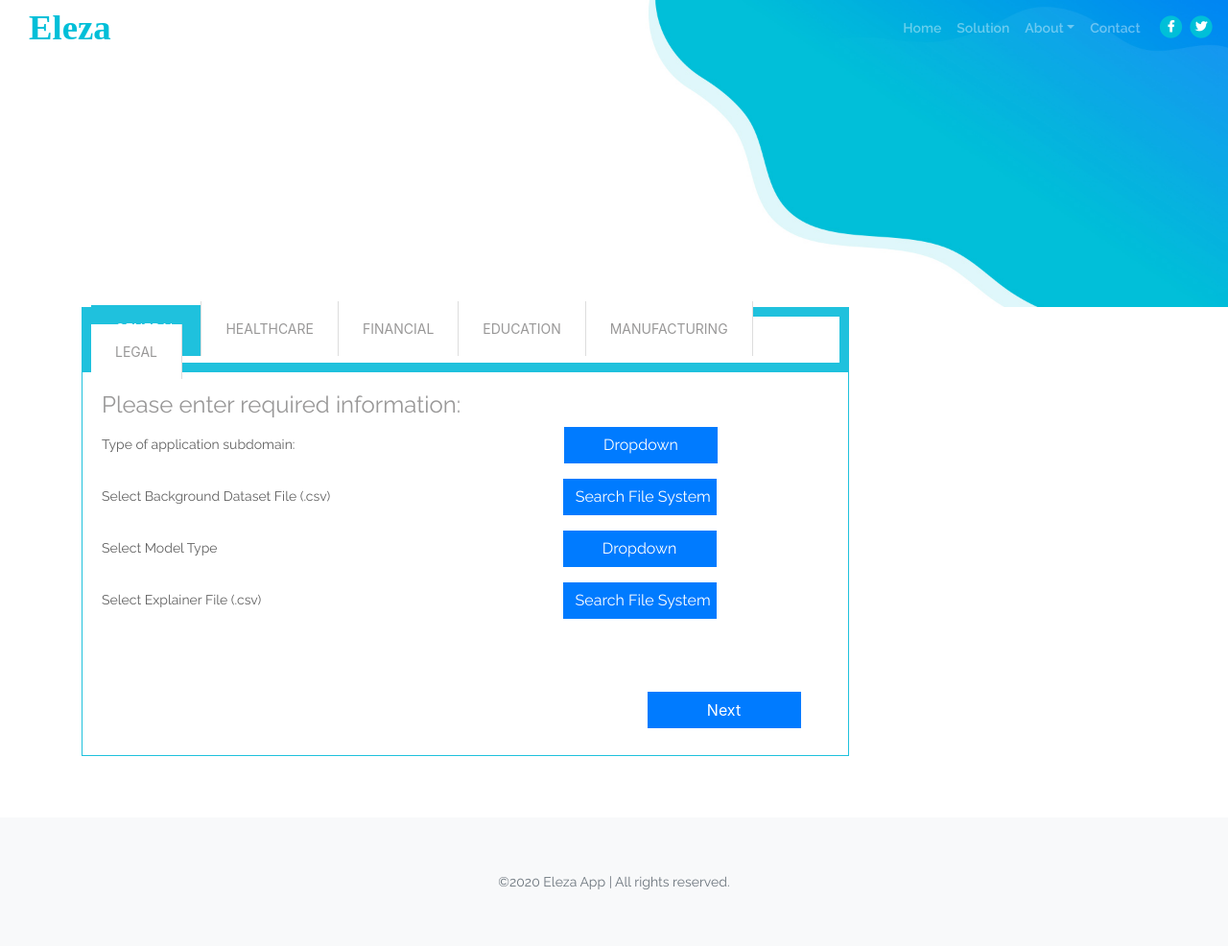
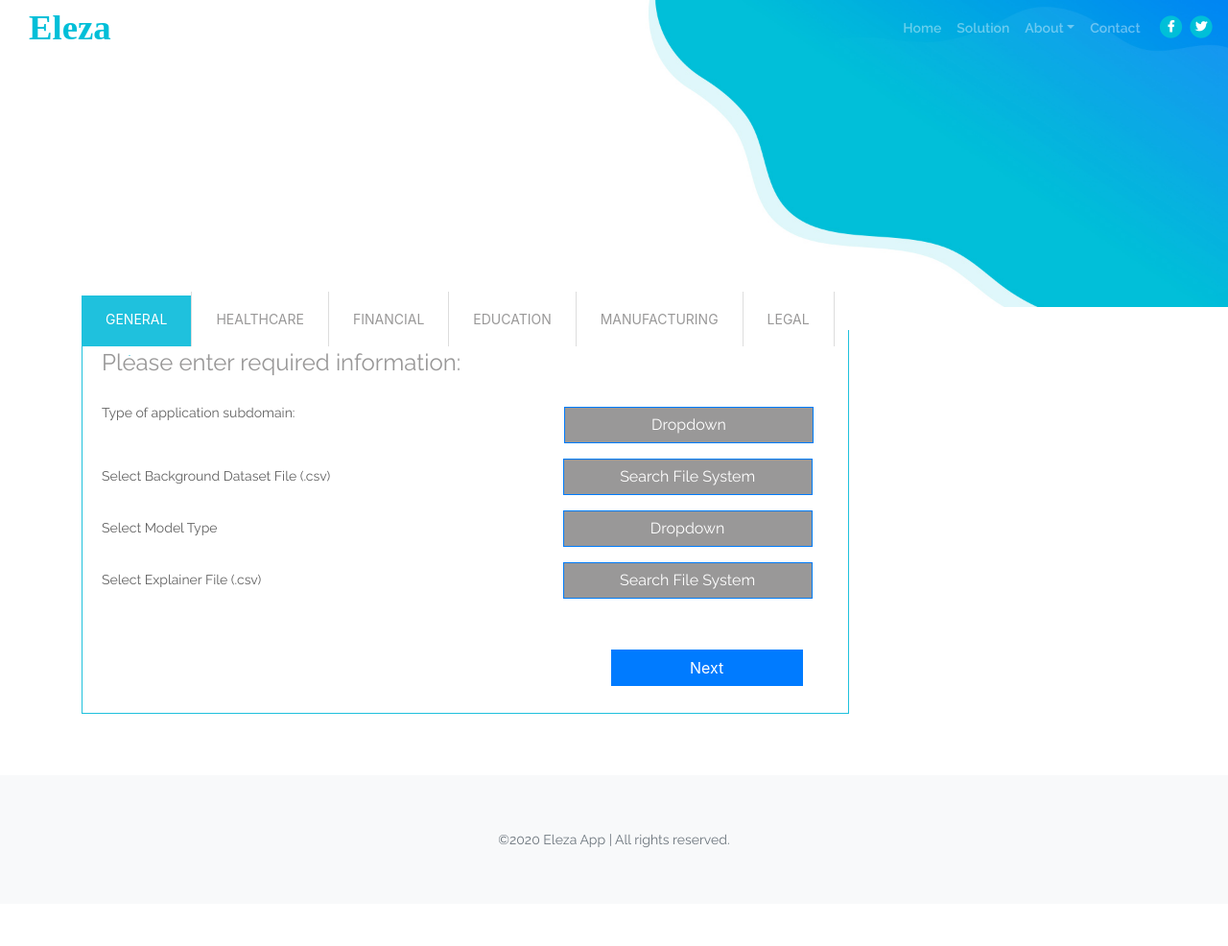
Before and after one commit to kipod/eleza, a Flask app: template app/templates/demo.html in a window 1280 px wide, after a click on "GENERAL". Shown: the whole page at 96% size. After the commit the page ends 884 px from the top, so only its background shows below. Run offline with Flask 2, Linux system fonts and the light colour scheme; the template is opened without the code that fills it, so the values that code supplies are empty; some libraries are stand-ins or nearby versions.

Commit message:
fix troble pull request

```diff
--- a/app/__init__.py
+++ b/app/__init__.py
@@ -33,7 +33,7 @@
     # Register blueprints.
     app.register_blueprint(auth_blueprint)
     app.register_blueprint(main_blueprint)
-    app.register_blueprint(demo_blueprint)
+    app.register_blueprint(demo_blueprint, url_prefix="/demo")
 
     # Set up flask login.
     @login_manager.user_loader
--- a/app/static/css/style_slide.css
+++ b/app/static/css/style_slide.css
@@ -5,7 +5,7 @@
 }
 
 .tab .nav-tabs {
-    border: 10px solid #1fc1dd;
+    border: 0px solid #1fc1dd;
 }
 
 .tab .nav-tabs li {
@@ -53,9 +53,9 @@
 
 .tab .nav-tabs li.active a:after {
     content: "";
-    border-top: 10px solid #1fc1dd;
-    border-left: 10px solid transparent;
-    border-right: 10px solid transparent;
+    border-top: 1px solid #1fc1dd;
+    border-left: 1px solid transparent;
+    border-right: 1px solid transparent;
     position: absolute;
     bottom: -10px;
     left: 43%;
@@ -77,6 +77,7 @@
     margin-top: 0;
 }
 
+
 @media only screen and (max-width: 480px) {
     .tab .nav-tabs li {
         width: 100%;
@@ -86,6 +87,6 @@
     .tab .nav-tabs li.active a,
     .tab .nav-tabs li.active a:after,
     .tab .nav-tabs li.active a:hover {
-        border: none;
+        border: 1px;
     }
 }
--- a/app/templates/base.html
+++ b/app/templates/base.html
@@ -11,19 +11,19 @@
   <meta name="viewport" content="width=device-width,initial-scale=1">
   {% endblock %}
   <!-- styles -->
-  {% block links %}
-  <link rel="stylesheet" href="https://maxcdn.bootstrapcdn.com/bootstrap/4.0.0/css/bootstrap.min.css"
-    integrity="sha384-Gn5384xqQ1aoWXA+058RXPxPg6fy4IWvTNh0E263XmFcJlSAwiGgFAW/dAiS6JXm" crossorigin="anonymous">
-  <link href="{{ url_for('static', filename='main.css') }}" rel="stylesheet" media="screen">
+
   <link href="https://fonts.googleapis.com/css?family=Raleway:400,400i,600,700,700i&amp;subset=latin-ext"
     rel="stylesheet">
-  <link href="static/css/fontawesome-all.css" rel="stylesheet">
-  <link href="static/css/swiper.css" rel="stylesheet">
-  <link href="static/css/magnific-popup.css" rel="stylesheet">
-  <link href="static/css/styles.css" rel="stylesheet">
-  <link href="static/css/bootstrap.css" rel="stylesheet">
+  <link href="/static/css/fontawesome-all.css" rel="stylesheet">
+  <link href="/static/css/fontawesome-all.css" rel="stylesheet">
+  <link href="/static/css/swiper.css" rel="stylesheet">
+  <link href="/static/css/magnific-popup.css" rel="stylesheet">
+  <link href="/static/css/styles.css" rel="stylesheet">
+  <link href="/static/css/bootstrap.css" rel="stylesheet">
+  <link href="{{ url_for('static', filename='main.css') }}" rel="stylesheet" media="screen">
   <!-- Favicon  -->
-  <link rel="icon" href="static/images/favicon.png">
+  <link rel="icon" href="/static/images/favicon.png">
+  {% block links %}
   {% endblock %}
 </head>
 
@@ -35,7 +35,7 @@
     <nav class="navbar navbar-expand-lg navbar-dark navbar-custom fixed-top">
 
       <!-- Image Logo -->
-      <a class="navbar-brand logo-image" href="/"><img src="static/images/logo.svg" alt="alternative"></a>
+      <a class="navbar-brand logo-image" href="/"><img src="/static/images/logo.svg" alt="alternative"></a>
 
       <!-- Mobile Menu Toggle Button -->
       <button class="navbar-toggler" type="button" data-toggle="collapse" data-target="#navbarsExampleDefault"
@@ -59,10 +59,10 @@
             <a class="nav-link dropdown-toggle page-scroll" href="/#about" id="navbarDropdown" role="button"
               aria-haspopup="true" aria-expanded="false">About</a>
             <div class="dropdown-menu" aria-labelledby="navbarDropdown">
-              <a class="dropdown-item" href="static/terms-conditions.html"><span class="item-text">Terms
+              <a class="dropdown-item" href="/static/terms-conditions.html"><span class="item-text">Terms
                   Conditions</span></a>
               <div class="dropdown-items-divide-hr"></div>
-              <a class="dropdown-item" href="static/privacy-policy.html"><span class="item-text">Privacy
+              <a class="dropdown-item" href="/static/privacy-policy.html"><span class="item-text">Privacy
                   Policy</span></a>
             </div>
           </li>
@@ -120,27 +120,17 @@
   </footer>
 
   <!-- Scripts -->
+
+  <script src="/static/js/jquery.min.js"></script> <!-- jQuery for Bootstrap's JavaScript plugins -->
+  <script src="/static/js/popper.min.js"></script> <!-- Popper tooltip library for Bootstrap -->
+  <script src="/static/js/bootstrap.min.js"></script> <!-- Bootstrap framework -->
+  <script src="/static/js/jquery.easing.min.js"></script> <!-- jQuery Easing for smooth scrolling between anchors -->
+  <script src="/static/js/swiper.min.js"></script> <!-- Swiper for image and text sliders -->
+  <script src="/static/js/jquery.magnific-popup.js"></script> <!-- Magnific Popup for lightboxes -->
+  <script src="/static/js/validator.min.js"></script> <!-- Validator.js - Bootstrap plugin that validates forms -->
+  <script src="/static/js/scripts.js"></script>
+
   {% block scripts %}
-  <script src="static/js/jquery.min.js"></script> <!-- jQuery for Bootstrap's JavaScript plugins -->
-  <script src="static/js/popper.min.js"></script> <!-- Popper tooltip library for Bootstrap -->
-  <script src="static/js/bootstrap.min.js"></script> <!-- Bootstrap framework -->
-  <script src="static/js/jquery.easing.min.js"></script> <!-- jQuery Easing for smooth scrolling between anchors -->
-  <script src="static/js/swiper.min.js"></script> <!-- Swiper for image and text sliders -->
-  <script src="static/js/jquery.magnific-popup.js"></script> <!-- Magnific Popup for lightboxes -->
-  <script src="static/js/validator.min.js"></script> <!-- Validator.js - Bootstrap plugin that validates forms -->
-  <script src="static/js/scripts.js"></script>
-
-  <!-- scripts -->
-  <script src="https://code.jquery.com/jquery-3.2.1.slim.min.js"
-    integrity="sha384-KJ3o2DKtIkvYIK3UENzmM7KCkRr/rE9/Qpg6aAZGJwFDMVNA/GpGFF93hXpG5KkN" crossorigin="anonymous">
-  </script>
-  <script src="https://cdnjs.cloudflare.com/ajax/libs/popper.js/1.12.9/umd/popper.min.js"
-    integrity="sha384-ApNbgh9B+Y1QKtv3Rn7W3mgPxhU9K/ScQsAP7hUibX39j7fakFPskvXusvfa0b4Q" crossorigin="anonymous">
-  </script>
-  <script src="https://maxcdn.bootstrapcdn.com/bootstrap/4.0.0/js/bootstrap.min.js"
-    integrity="sha384-JZR6Spejh4U02d8jOt6vLEHfe/JQGiRRSQQxSfFWpi1MquVdAyjUar5+76PVCmYl" crossorigin="anonymous">
-  </script>
-  <script src="{{ url_for('static', filename='main.js') }}" type="text/javascript"></script>
   {% endblock %}
 
 </body>
--- a/app/templates/demo.html
+++ b/app/templates/demo.html
@@ -1,11 +1,15 @@
 {% extends "base.html" %}
 
+{% block links %}
+<link href="/static/css/style_slide.css" rel="stylesheet">
+{% endblock %}
+
 {% block content %}
-<link href="static/css/style_slide.css" rel="stylesheet">
 <!-- Header -->
-<header id="header" class="ex-header">
-</header>
+<div id="header" class="ex-header">
+</div>
 
+<!-- <div id="header" class="container ex-header" style="margin-bottom: 5%;"> -->
 <div class="container" style="margin-bottom: 5%;">
   <div class="row">
     <div class="col-lg-6">
@@ -31,99 +35,100 @@
           <div role="tabpanel" class="tab-pane fade in active" id="General">
             <h3>Please enter required information:</h3>
             <p>Type of application subdomain:<button class="btn btn-primary"
-                style="margin-left: 37%; width: 160px;">Dropdown</button>
+                style="margin-left: 37%; margin-top: 3%; width: 260px; background: #999898">Dropdown</button>
             </p>
             <p>Select Background Dataset File (.csv)<button class="btn btn-primary"
-                style="margin-left: 32%; width: 160px;">Search
+                style="margin-left: 32%; width: 260px; background: #999898">Search
                 File System</button></p>
             <p>Select Model Type<button class="btn btn-primary"
-                style="margin-left: 47.5%;  width: 160px;">Dropdown</button></p>
+                style="margin-left: 47.5%;  width: 260px; background: #999898">Dropdown</button></p>
             <p>Select Explainer File (.csv)
-              <button class="btn btn-primary" style="margin-left: 41%; width: 160px;">Search
+              <button class="btn btn-primary" style="margin-left: 41%; width: 260px; background: #999898">Search
                 File System</button></p>
-            <button class="btn btn-primary" style=" margin-left: 75%; margin-top: 8%; width: 160px;">Next</button>
+            <button class="btn btn-primary" style=" margin-left: 70%; margin-top: 5%; width: 200px;">Next</button>
           </div>
           <div role="tabpanel" class="tab-pane fade" id="Healthcare">
             <h3>Please enter required information:</h3>
             <p>Type of application subdomain:<button class="btn btn-primary"
-                style="margin-left: 37%; width: 160px;">Dropdown</button>
+                style="margin-left: 37%; margin-top: 3%; width: 260px; background: #999898">Dropdown</button>
             </p>
             <p>Select Background Dataset File (.csv)<button class="btn btn-primary"
-                style="margin-left: 32%; width: 160px;">Search
+                style="margin-left: 32%; width: 260px; background: #999898">Search
                 File System</button></p>
             <p>Select Model Type<button class="btn btn-primary"
-                style="margin-left: 47.5%;  width: 160px;">Dropdown</button></p>
+                style="margin-left: 47.5%;  width: 260px; background: #999898">Dropdown</button></p>
             <p>Select Explainer File (.csv)
-              <button class="btn btn-primary" style="margin-left: 41%; width: 160px;">Search
+              <button class="btn btn-primary" style="margin-left: 41%; width: 260px; background: #999898">Search
                 File System</button></p>
-            <button class="btn btn-primary" style=" margin-left: 75%; margin-top: 8%; width: 160px;">Next</button>
+            <button class="btn btn-primary" style=" margin-left: 70%; margin-top: 5%; width: 200px;">Next</button>
           </div>
           <div role="tabpanel" class="tab-pane fade" id="Financial">
             <h3>Please enter required information:</h3>
             <p>Type of application subdomain:<button class="btn btn-primary"
-                style="margin-left: 37%; width: 160px;">Dropdown</button>
+                style="margin-left: 37%; margin-top: 3%; width: 260px; background: #999898">Dropdown</button>
             </p>
             <p>Select Background Dataset File (.csv)<button class="btn btn-primary"
-                style="margin-left: 32%; width: 160px;">Search
+                style="margin-left: 32%; width: 260px; background: #999898">Search
                 File System</button></p>
             <p>Select Model Type<button class="btn btn-primary"
-                style="margin-left: 47.5%;  width: 160px;">Dropdown</button></p>
+                style="margin-left: 47.5%;  width: 260px; background: #999898">Dropdown</button></p>
             <p>Select Explainer File (.csv)
-              <button class="btn btn-primary" style="margin-left: 41%; width: 160px;">Search
+              <button class="btn btn-primary" style="margin-left: 41%; width: 260px; background: #999898">Search
                 File System</button></p>
-            <button class="btn btn-primary" style=" margin-left: 75%; margin-top: 8%; width: 160px;">Next</button>
+            <button class="btn btn-primary" style=" margin-left: 70%; margin-top: 5%; width: 200px;">Next</button>
           </div>
           <div role="tabpanel" class="tab-pane fade" id="Education">
             <h3>Please enter required information:</h3>
             <p>Type of application subdomain:<button class="btn btn-primary"
-                style="margin-left: 37%; width: 160px;">Dropdown</button>
+                style="margin-left: 37%; margin-top: 3%; width: 260px; background: #999898">Dropdown</button>
             </p>
             <p>Select Background Dataset File (.csv)<button class="btn btn-primary"
-                style="margin-left: 32%; width: 160px;">Search
+                style="margin-left: 32%; width: 260px; background: #999898">Search
                 File System</button></p>
             <p>Select Model Type<button class="btn btn-primary"
-                style="margin-left: 47.5%;  width: 160px;">Dropdown</button></p>
+                style="margin-left: 47.5%;  width: 260px; background: #999898">Dropdown</button></p>
             <p>Select Explainer File (.csv)
-              <button class="btn btn-primary" style="margin-left: 41%; width: 160px;">Search
+              <button class="btn btn-primary" style="margin-left: 41%; width: 260px; background: #999898">Search
                 File System</button></p>
-            <button class="btn btn-primary" style=" margin-left: 75%; margin-top: 8%; width: 160px;">Next</button>
+            <button class="btn btn-primary" style=" margin-left: 70%; margin-top: 5%; width: 200px;">Next</button>
           </div>
           <div role="tabpanel" class="tab-pane fade" id="Manufacturing">
             <h3>Please enter required information:</h3>
             <p>Type of application subdomain:<button class="btn btn-primary"
-                style="margin-left: 37%; width: 160px;">Dropdown</button>
+                style="margin-left: 37%; margin-top: 3%; width: 260px; background: #999898">Dropdown</button>
             </p>
             <p>Select Background Dataset File (.csv)<button class="btn btn-primary"
-                style="margin-left: 32%; width: 160px;">Search
+                style="margin-left: 32%; width: 260px; background: #999898">Search
                 File System</button></p>
             <p>Select Model Type<button class="btn btn-primary"
-                style="margin-left: 47.5%;  width: 160px;">Dropdown</button></p>
+                style="margin-left: 47.5%;  width: 260px; background: #999898">Dropdown</button></p>
             <p>Select Explainer File (.csv)
-              <button class="btn btn-primary" style="margin-left: 41%; width: 160px;">Search
+              <button class="btn btn-primary" style="margin-left: 41%; width: 260px; background: #999898">Search
                 File System</button></p>
-            <button class="btn btn-primary" style=" margin-left: 75%; margin-top: 8%; width: 160px;">Next</button>
+            <button class="btn btn-primary" style=" margin-left: 70%; margin-top: 5%; width: 200px;">Next</button>
           </div>
           <div role="tabpanel" class="tab-pane fade" id="Legal">
             <h3>Please enter required information:</h3>
+            <h3>Please enter required information:</h3>
             <p>Type of application subdomain:<button class="btn btn-primary"
-                style="margin-left: 37%; width: 160px;">Dropdown</button>
+                style="margin-left: 37%; margin-top: 3%; width: 260px; background: #999898">Dropdown</button>
             </p>
             <p>Select Background Dataset File (.csv)<button class="btn btn-primary"
-                style="margin-left: 32%; width: 160px;">Search
+                style="margin-left: 32%; width: 260px; background: #999898">Search
                 File System</button></p>
             <p>Select Model Type<button class="btn btn-primary"
-                style="margin-left: 47.5%;  width: 160px;">Dropdown</button></p>
+                style="margin-left: 47.5%;  width: 260px; background: #999898">Dropdown</button></p>
             <p>Select Explainer File (.csv)
-              <button class="btn btn-primary" style="margin-left: 41%; width: 160px;">Search
+              <button class="btn btn-primary" style="margin-left: 41%; width: 260px; background: #999898">Search
                 File System</button></p>
-            <button class="btn btn-primary" style=" margin-left: 75%; margin-top: 8%; width: 160px;">Next</button>
+            <button class="btn btn-primary" style=" margin-left: 70%; margin-top: 5%; width: 200px;">Next</button>
           </div>
         </div>
       </div>
     </div>
   </div>
 </div>
-{% block script %}
+{% block scripts %}
 <script type="text/javascript" src="https://code.jquery.com/jquery-1.12.0.min.js"></script>
 <script src="https://maxcdn.bootstrapcdn.com/bootstrap/3.3.6/js/bootstrap.min.js"
   integrity="sha384-0mSbJDEHialfmuBBQP6A4Qrprq5OVfW37PRR3j5ELqxss1yVqOtnepnHVP9aJ7xS" crossorigin="anonymous"></script>
```
Also changed, not shown: app/templates/index.html (+11 -11 lines).
